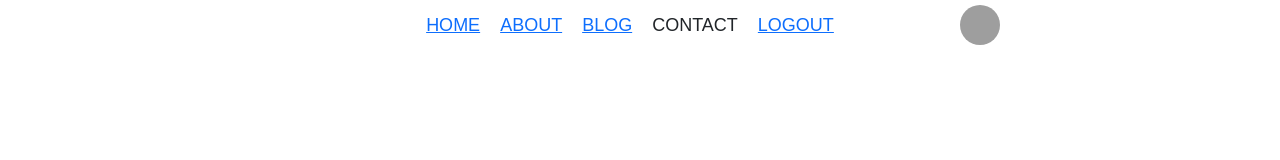
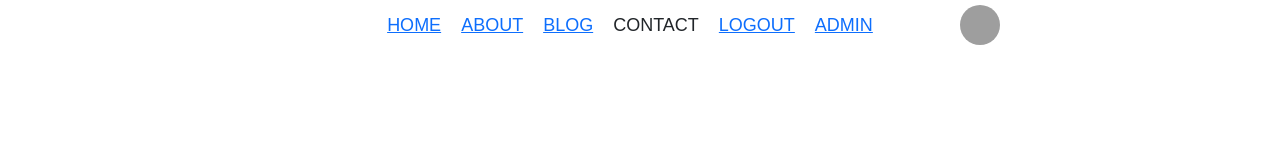
Before and after one commit to Rajiv-Bhandari/React-Coursework, a React (Create React App) app: page / in a window 1280 px wide. Shown: the top 160 px of the page. Built offline with nearby package versions, Linux system fonts and the light colour scheme; grey boxes are pictures that could not be loaded; some icons are missing.

Commit message:
working in admin pannel

```diff
--- a/src/components/topbar/TopBar.js
+++ b/src/components/topbar/TopBar.js
@@ -24,6 +24,7 @@ export default function TopBar() {
           <li className="topListItem">CONTACT</li>
 
           <li className="topListItem"><Link to="/loginsignup">LOGOUT</Link></li>
+          <li className="topListItem"><Link to="/admin">ADMIN</Link></li>
         </ul>
       </div>
       <div className="topRight">
```
